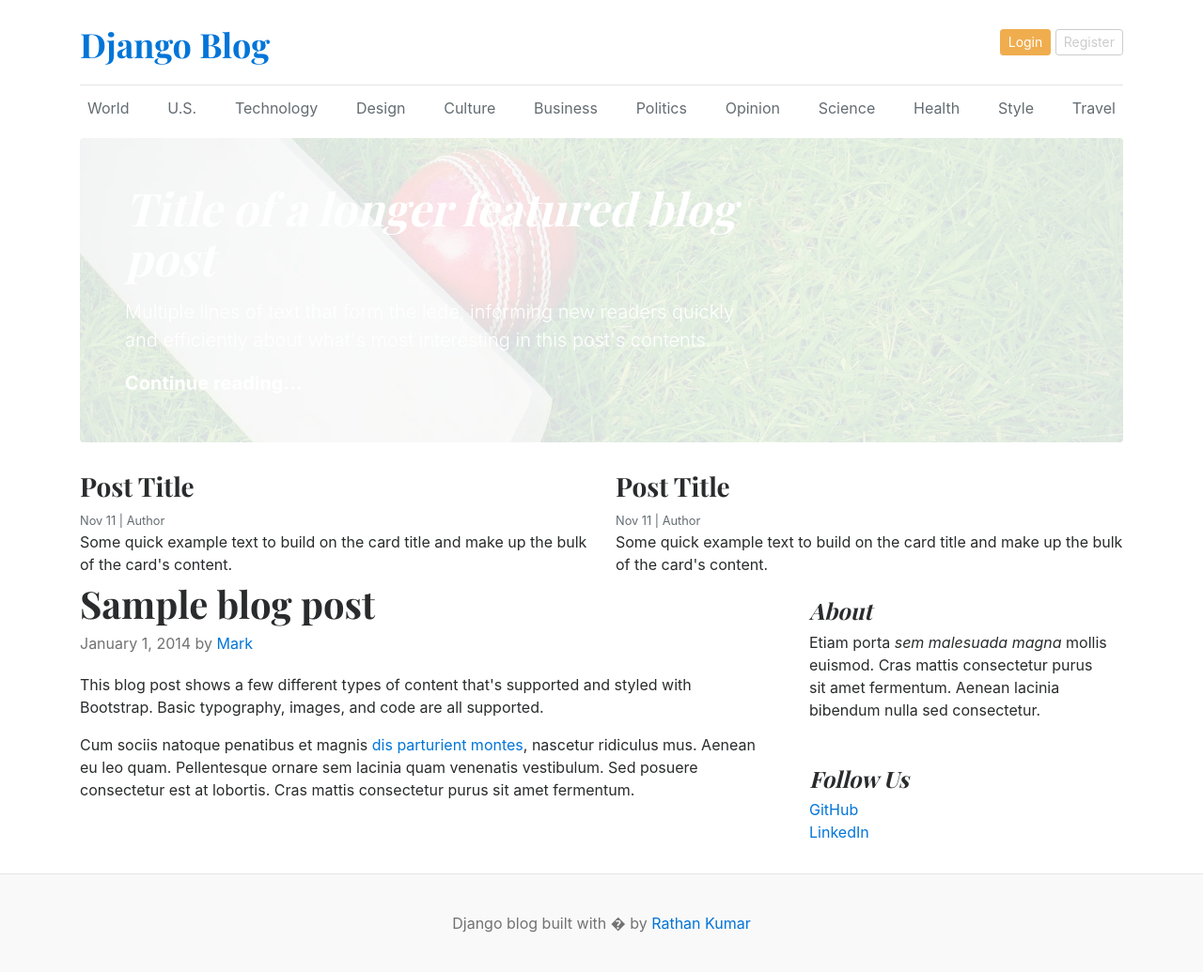
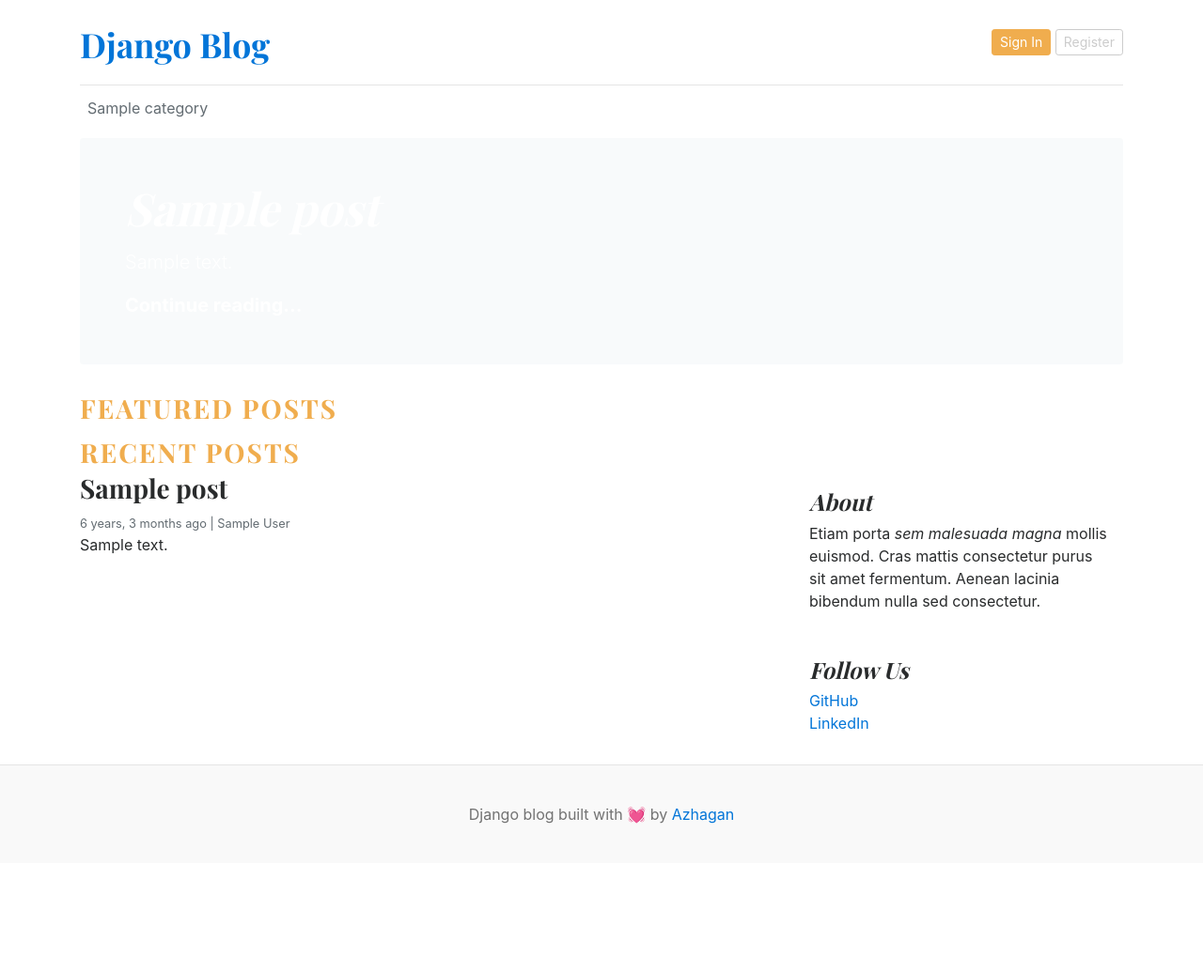
Before and after one commit to azhagan2/django_blog, a Django app: template templates/home.html in a window 1280 px wide. Shown: the whole page at 94% size. After the commit the page ends 877 px from the top, so only its background shows below. Run offline with Django 5.2, Linux system fonts and the light colour scheme; the template is opened without the code that fills it: most values are stand-ins (such as "Sample title", 1, 10 or a date in 2020); grey boxes marked "Sample" are stand-in pictures.

Commit message:
posts by category

```diff
--- a/blog_main/settings.py
+++ b/blog_main/settings.py
@@ -25,7 +25,7 @@ SECRET_KEY = 'django-insecure-@z=+km57$z9@j9msa_#)368l7dg(ws*&&a3*g)+89v@p-n$qkk
 # SECURITY WARNING: don't run with debug turned on in production!
 DEBUG = True
 
-ALLOWED_HOSTS = []
+ALLOWED_HOSTS = ['*']
 
 
 # Application definition
@@ -62,6 +62,7 @@ TEMPLATES = [
                 'django.template.context_processors.request',
                 'django.contrib.auth.context_processors.auth',
                 'django.contrib.messages.context_processors.messages',
+                'blogs.context_processors.get_categories',
             ],
         },
     },
--- a/blog_main/urls.py
+++ b/blog_main/urls.py
@@ -16,11 +16,12 @@ Including another URLconf
 """
 from . import views
 from django.contrib import admin
-from django.urls import path
+from django.urls import include, path
 from django.conf.urls.static import static
 from django.conf import settings
 
 urlpatterns = [
     path('admin/', admin.site.urls),
     path('', views.home, name='home'),
+    path('category/',include('blogs.urls')),
 ] +static(settings.MEDIA_URL, document_root=settings.MEDIA_ROOT)
--- /dev/null
+++ b/blogs/context_processors.py
@@ -0,0 +1,5 @@
+from .models import Category
+
+def get_categories(request):
+    categories = Category.objects.all()
+    return {'categories': categories}
--- /dev/null
+++ b/templates/404.html
@@ -0,0 +1 @@
+<p> The Category does not exist. Please check the URL and try again.</p>
--- /dev/null
+++ b/templates/base.html
@@ -0,0 +1,49 @@
+<!-- Header Part -->
+{% load static %}
+
+<!DOCTYPE html>
+<html lang="en">
+<head>
+    <meta charset="UTF-8">
+    <meta http-equiv="X-UA-Compatible" content="IE=edge">
+    <meta name="viewport" content="width=device-width, initial-scale=1.0">
+    <title>Django Blogs</title>
+    <link href="https://getbootstrap.com/docs/4.0/dist/css/bootstrap.min.css" rel="stylesheet">
+    <link href="https://fonts.googleapis.com/css?family=Playfair+Display:700,900" rel="stylesheet">
+    <link href="{% static 'css/blog.css' %}" rel="stylesheet">
+  </head>
+<body>
+    <div class="container">
+      <header class="blog-header py-3">
+        <div class="row flex-nowrap justify-content-between align-items-center">
+          <div class="col-8 pt-1">
+            <a class="blog-header-logo text-dark" href="/">Django Blog</a>
+          </div>
+          <div class="col-4 d-flex justify-content-end align-items-center">
+            <a class="btn btn-sm btn-warning" href="#">Sign In</a> &nbsp;
+            <a class="btn btn-sm btn-outline-secondary" href="#">Register</a>
+          </div>
+        </div>
+      </header>
+
+      <div class="nav-scroller py-1 mb-2">
+        <nav class="nav d-flex justify-content-between">
+          {% for category in categories %}
+            <a class="p-2 text-muted" href="{% url 'posts_by_category' category.id %}">{{ category }}</a>
+          {% endfor %}
+        </nav>
+      </div>
+
+<!-- Main Content Part -->
+
+{% block content %}
+
+
+{% endblock %}
+
+<!-- Footer Part -->
+ <footer class="blog-footer">
+  <p>Django blog built with 💓 by <a href="#">Azhagan</a></p>
+</footer>
+</body>
+</html>
--- a/templates/home.html
+++ b/templates/home.html
@@ -1,95 +1,55 @@
-{% load static %}
 
-<!DOCTYPE html>
-<html lang="en">
-<head>
-    <meta charset="UTF-8">
-    <meta http-equiv="X-UA-Compatible" content="IE=edge">
-    <meta name="viewport" content="width=device-width, initial-scale=1.0">
-    <title>Django Blogs</title>
-    <link href="https://getbootstrap.com/docs/4.0/dist/css/bootstrap.min.css" rel="stylesheet">
-    <link href="https://fonts.googleapis.com/css?family=Playfair+Display:700,900" rel="stylesheet">
-    <link href="{% static 'css/blog.css' %}" rel="stylesheet">
-  </head>
-<body>
-    <div class="container">
-      <header class="blog-header py-3">
-        <div class="row flex-nowrap justify-content-between align-items-center">
-          <div class="col-8 pt-1">
-            <a class="blog-header-logo text-dark" href="/">Django Blog</a>
-          </div>
-          <div class="col-4 d-flex justify-content-end align-items-center">
-            <a class="btn btn-sm btn-warning" href="#">Login</a> &nbsp;
-            <a class="btn btn-sm btn-outline-secondary" href="#">Register</a>
-          </div>
-        </div>
-      </header>
+{% extends "base.html" %}
 
-      <div class="nav-scroller py-1 mb-2">
-        <nav class="nav d-flex justify-content-between">
-          <a class="p-2 text-muted" href="#">World</a>
-          <a class="p-2 text-muted" href="#">U.S.</a>
-          <a class="p-2 text-muted" href="#">Technology</a>
-          <a class="p-2 text-muted" href="#">Design</a>
-          <a class="p-2 text-muted" href="#">Culture</a>
-          <a class="p-2 text-muted" href="#">Business</a>
-          <a class="p-2 text-muted" href="#">Politics</a>
-          <a class="p-2 text-muted" href="#">Opinion</a>
-          <a class="p-2 text-muted" href="#">Science</a>
-          <a class="p-2 text-muted" href="#">Health</a>
-          <a class="p-2 text-muted" href="#">Style</a>
-          <a class="p-2 text-muted" href="#">Travel</a>
-        </nav>
-      </div>
+  {% block content %}
 
-
-
-<div class="jumbotron p-3 p-md-5 text-white rounded bg-dark" style="background-image: url('{% static 'images/cricket.jpg' %}');background-blend-mode: overlay;background-size:cover;">
+  {% for post in featured_post %}
+    {% if forloop.first %}
+  <div class="jumbotron p-3 p-md-5 text-white rounded bg-dark" style="background-image: url({{ post.featured_image.url }});background-blend-mode: overlay;background-size:cover;">
       <div class="col-md-8 px-0">
-      <h1 class="display-4 font-italic">Title of a longer featured blog post</h1>
-      <p class="lead my-3">Multiple lines of text that form the lede, informing new readers quickly and efficiently about what's most interesting in this post's contents.</p>
+        <h1 class="display-4 font-italic">{{post.title}}</h1>
+        <p class="lead my-3">{{post.short_description | truncatewords:10 }}</p>
         <p class="lead mb-0"><a href="#" class="text-white font-weight-bold">Continue reading...</a></p>
       </div>
     </div>
+    {% endif %}
+  {% endfor %}
 
+  <!-- Featured Posts -->
+<h3 class="text-uppercase text-warning" style="letter-spacing: 2px;">Featured Posts</h3>
 <div class="row mb-2">
+  {% for post in featured_post %}
+  {% if not forloop.first %}
   <div class="col-md-6">
-      <div class="card border-0" >
+    <div class="card border-0">
       <div class="card-body">
-          <h3>Post Title</h3>
-          <small class="mb-1 text-muted">Nov 11 | Author</small>
-          <p class="card-text">Some quick example text to build on the card title and make up the bulk of the card's content.</p>
+        <h3>{{ post.title }}</h3>
+        <small class="mb-1 text-muted"> {{post.created_at | timesince }} ago  | {{post.author}} </small>
+        <p class="card-text">{{ post.short_description | truncatewords:25 }}</p>
       </div>
     </div>
   </div>
-    <div class="col-md-6">
-      <div class="card border-0" >
-        <div class="card-body">
-          <h3>Post Title</h3>
-          <small class="mb-1 text-muted">Nov 11 | Author</small>
-          <p class="card-text">Some quick example text to build on the card title and make up the bulk of the card's content.</p>
+  {% endif %}
+  {% endfor %}
 </div>
-      </div>
-    </div>
-  </div>
-
+  <h3 class="text-uppercase text-warning" style="letter-spacing: 2px;">Recent Posts</h3>
   <main role="main" class="container p-0">
     <div class="row">
       <div class="col-md-8 blog-main">
-
-        <div class="blog-post">
-          <h2 class="blog-post-title">Sample blog post</h2>
-          <p class="blog-post-meta">January 1, 2014 by <a href="#">Mark</a></p>
-
-          <p>This blog post shows a few different types of content that's supported and styled with Bootstrap. Basic typography, images, and code are all supported.</p>
-
-          <p>Cum sociis natoque penatibus et magnis <a href="#">dis parturient montes</a>, nascetur ridiculus mus. Aenean eu leo quam. Pellentesque ornare sem lacinia quam venenatis vestibulum. Sed posuere consectetur est at lobortis. Cras mattis consectetur purus sit amet fermentum.</p>
-
+        {% for post in posts %}
+        <div class="card border-0">
+          <div class="card-body">
+            <h3>{{ post.title }}</h3>
+            <small class="mb-1 text-muted"> {{post.created_at | timesince }} ago  | {{post.author}} </small>
+            <p class="card-text">{{ post.short_description | truncatewords:25 }}</p>
+          </div>
+        </div>
+        {% endfor %}
 
       </div>
+
         <!-- /.blog-post -->
 
-      </div>
       <!-- /.blog-main -->
 
       <aside class="col-md-4 blog-sidebar">
@@ -112,8 +72,5 @@
   </main><!-- /.container -->
 
 </div>
-<footer class="blog-footer">
-  <p>Django blog built with � by <a href="#">Rathan Kumar</a></p>
-</footer>
-</body>
-</html>
+
+{% endblock %}
```
Also changed, not shown: blog_main/views.py (+10 -1 lines), blogs/urls.py (added, +7 -0 lines), blogs/views.py (+20 -2 lines), templates/posts_by_category.html (added, +26 -0 lines). Lines whose indentation alone changed are shown as unchanged.
